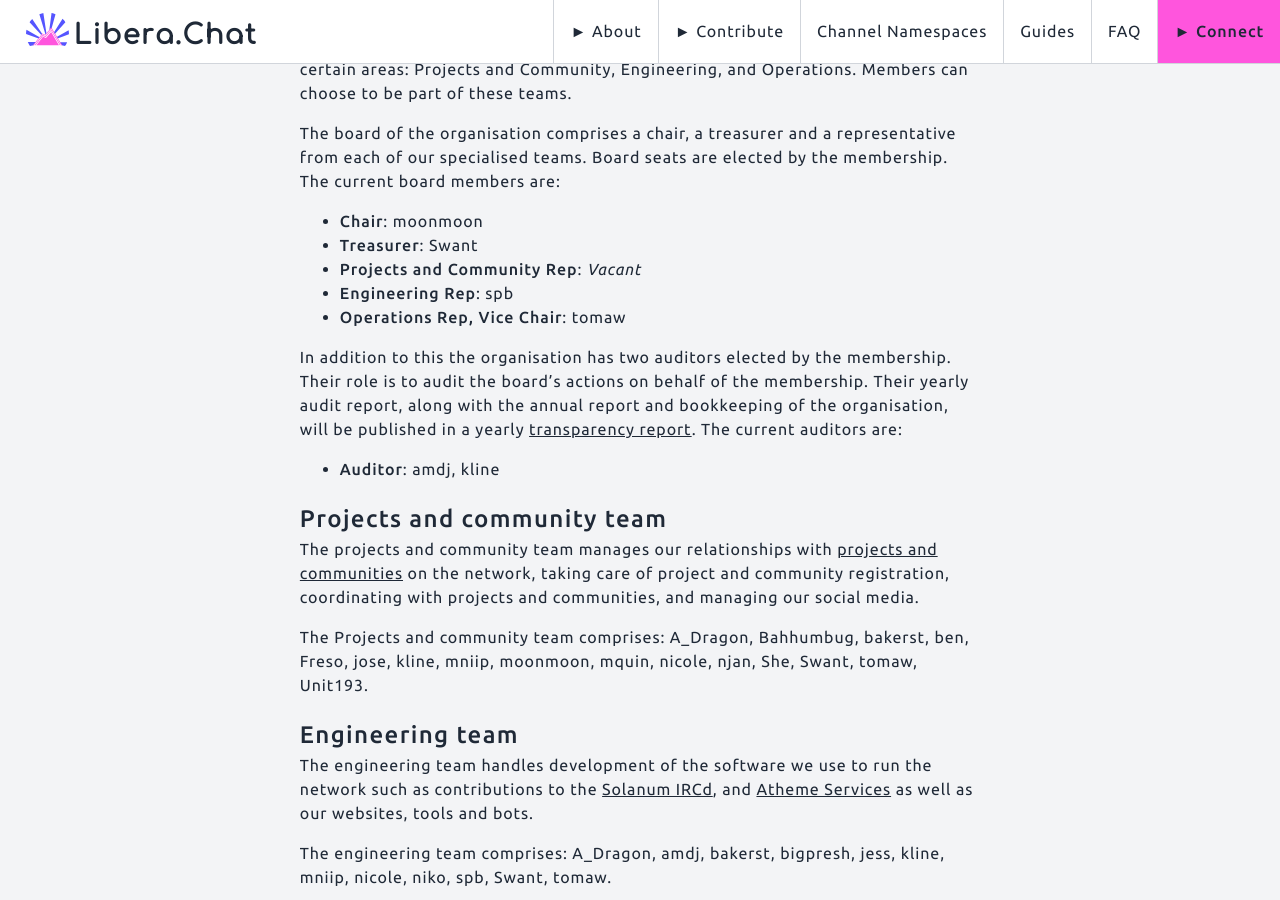
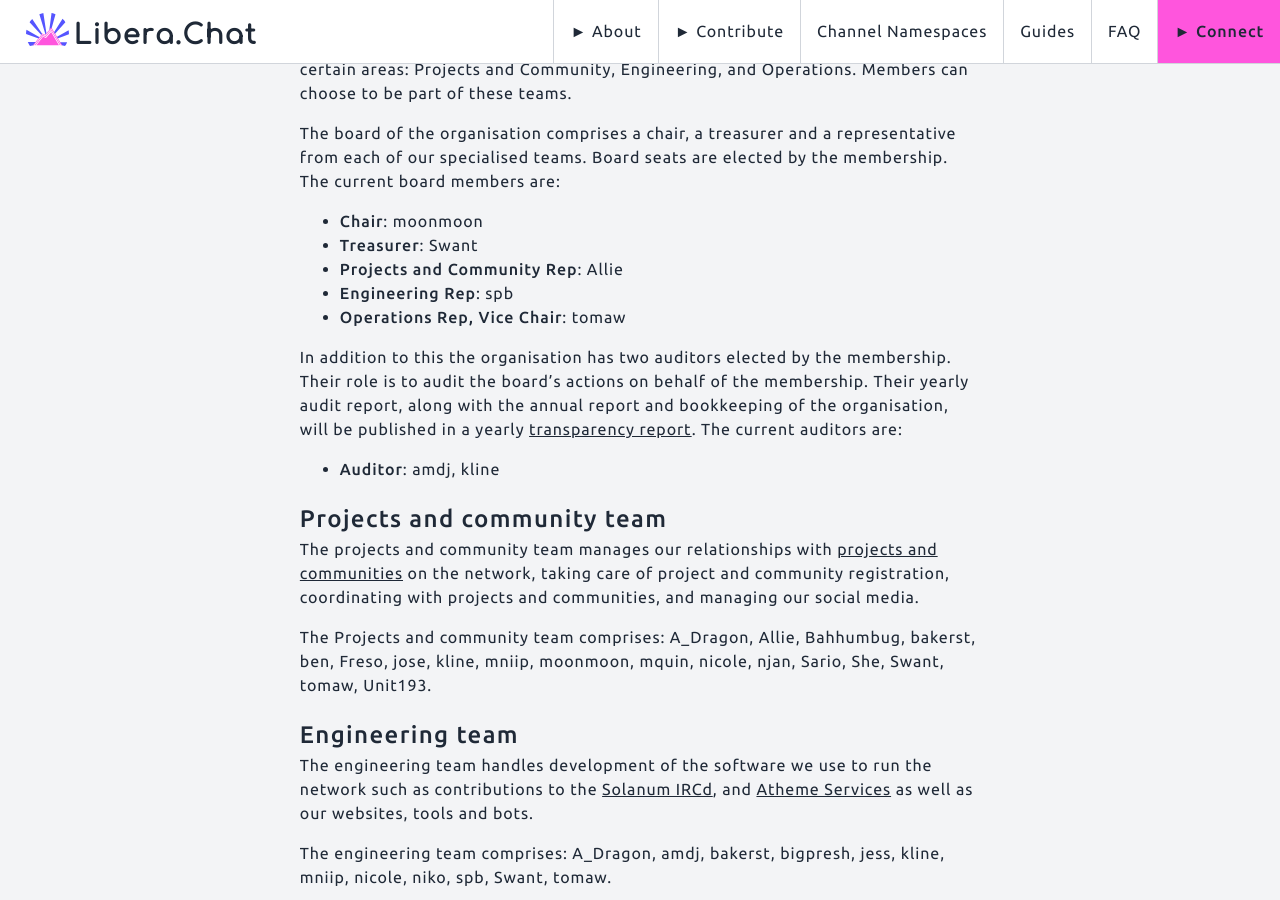
Before and after one commit to Libera-Chat/libera-chat.github.io, a Jekyll site: the page built from about.md, in a window 1280 px wide and 900 px high, scrolled down 325 px. Built offline with Jekyll 4.4.1, drawn with Linux system fonts in a browser that asks for light colours.

Commit message:
Update board and staff roles

```diff
--- a/_data/staff.csv
+++ b/_data/staff.csv
@@ -1,6 +1,6 @@
 nick,"engineering team","operations team","projects and community"
 A_Dragon,y,n,y
-Allie,n,n,n
+Allie,n,n,y
 amdj,y,n,n
 Bahhumbug,n,n,y
 bakerst,y,n,y
@@ -25,7 +25,7 @@
 niko,y,n,n
 njan,n,n,y
 richih,n,n,n
-Sario,n,n,n
+Sario,n,n,y
 She,n,n,y
 spb,y,n,n
 Stx,n,y,n
--- a/about.md
+++ b/about.md
@@ -21,7 +21,7 @@
 
 - **Chair**: moonmoon
 - **Treasurer**: Swant
-- **Projects and Community Rep**: *Vacant*
+- **Projects and Community Rep**: Allie
 - **Engineering Rep**: spb
 - **Operations Rep, Vice Chair**: tomaw
 
```
